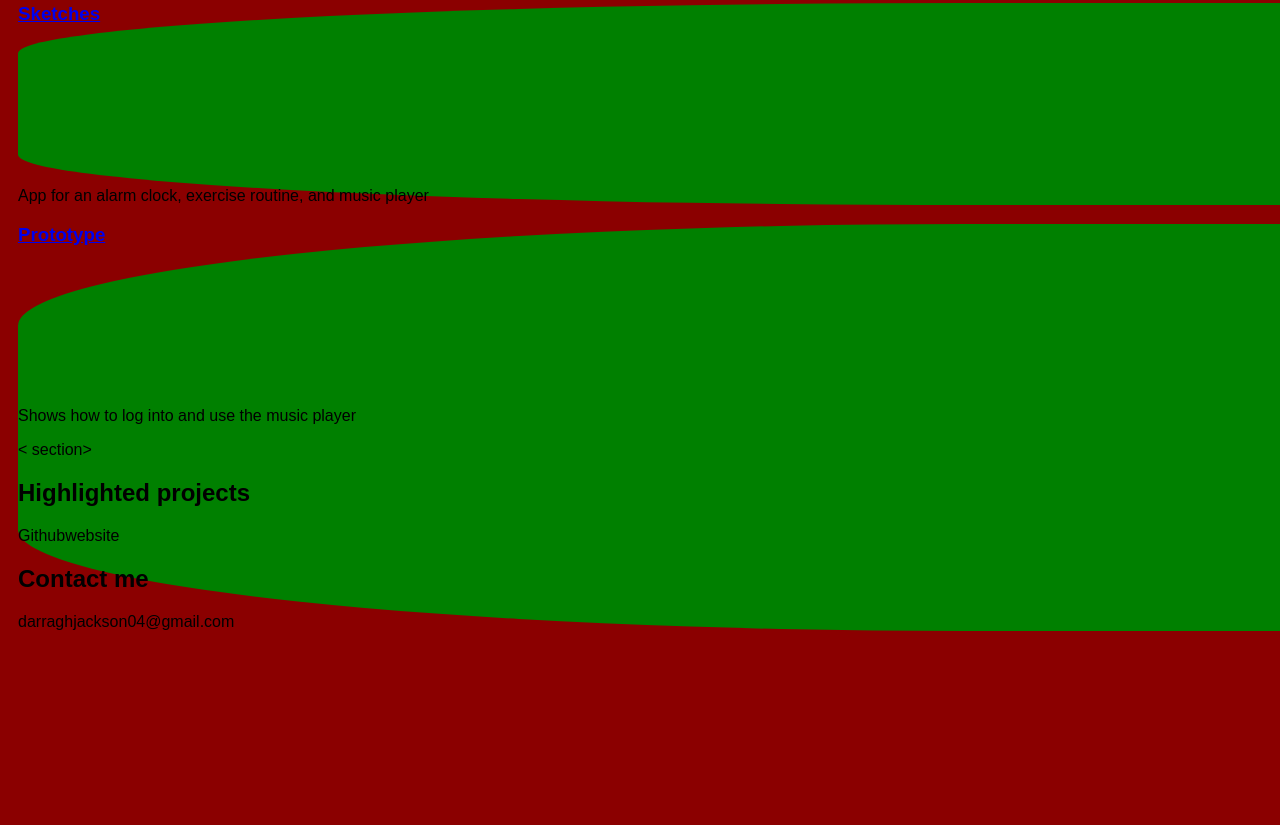
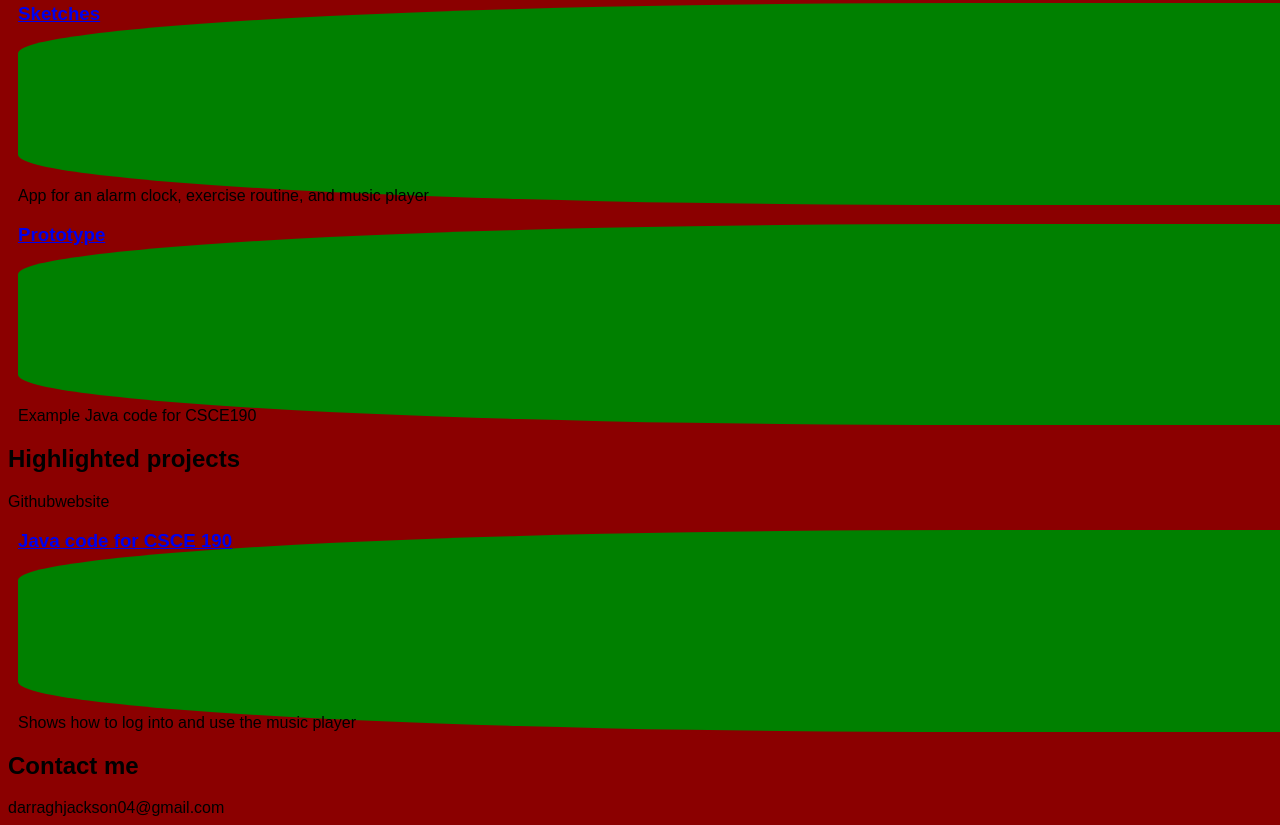
Before and after one commit to CSCEJack/CSCEdarraghj.github.io, a plain HTML site: page index.html in a window 1280 px wide. Shown: the part 2790-3615 px from the top of the page. Before the commit the page ends 3431 px from the top, so only its background shows below. Drawn offline with Linux system fonts and the light colour scheme.

Commit message:
Saved my file

```diff
--- a/index.html
+++ b/index.html
@@ -68,12 +68,21 @@
                 <a href="Files/Prototype.pdf">
                     <img src="Images/prototype.png">
                 </a>
-                <p>Shows how to log into and use the music player</p>
-< section>
+                <p>Example Java code for CSCE190</p>
+            </section>
 
         <h2>Highlighted projects</h2>
         <div class ="projects">Githubwebsite</div>
-
+                <!--Github Repositories Assignment-->
+                <section class="project">
+                    <a href="https://github.com/CSCEdarraghj/CSCE190">
+                        <h3>Java code for CSCE 190</h3>
+                    </a>
+                    <a href="https://github.com/CSCEdarraghj/CSCE190">
+                        <img src="Images/ProfessionalPicture.png">
+                    </a>
+                    <p>Shows how to log into and use the music player</p>
+                </section>
 
 
         <h2>Contact me</h2>
```
